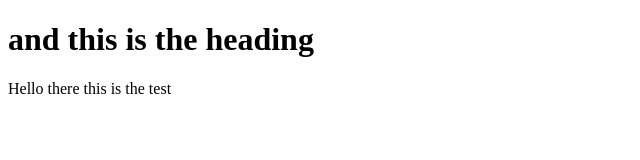
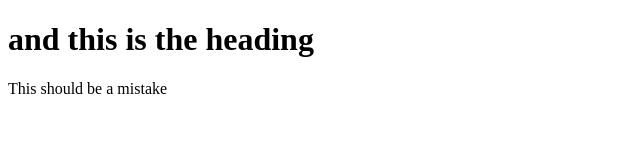
Before and after one commit to DariaIngatiuk/test, a plain HTML site: page index.html in a window 1280 px wide. Shown: the full height of the page, 0-640 px from the left. Drawn offline with Linux system fonts and the light colour scheme.

Commit message:
mistake made

```diff
--- a/index.html
+++ b/index.html
@@ -9,7 +9,7 @@
 <body>
 
     <h1>and this is the heading</h1>
-  <p>Hello there this is the test</p>
+  <p>This should be a mistake</p>
 
 
 
```
